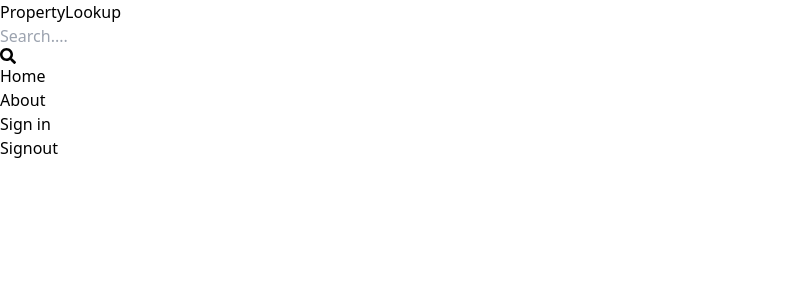
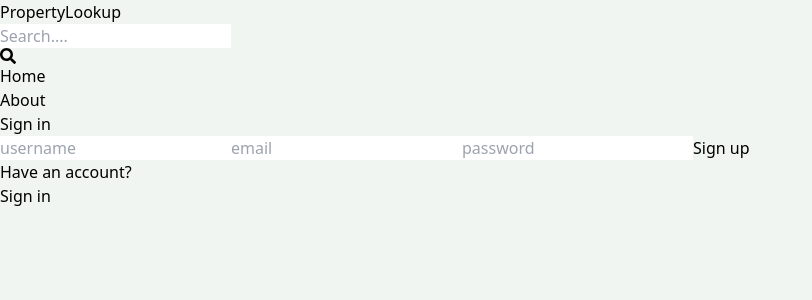
Before and after one commit to rincemathew/propertylookup, a React (Vite) app in the folder client/: page /sign-up in a window 1280 px wide. Shown: the top 300 px of the page, without its empty margins (0-812 px from the left). Built offline with nearby package versions, Linux system fonts and the light colour scheme.

Commit message:
signup created

```diff
--- a/client/src/index.css
+++ b/client/src/index.css
@@ -1,3 +1,7 @@
 @tailwind base;
 @tailwind components;
 @tailwind utilities;
+
+body{
+    background-color: rgb(241, 245, 241);
+}
--- a/client/src/pages/SignUp.jsx
+++ b/client/src/pages/SignUp.jsx
@@ -1,7 +1,20 @@
-// import React from 'react'
-
+import {Link} from 'react-router-dom'
 export const SignUp = () => {
   return (
-    <div>Signout</div>
+    <div className="p-3 max-w-lg mx-auto">
+      <h1 className="text-3xl text-center font-semibold my-7"></h1>
+      <form className="flex flex-col gap-4">
+        <input type="text" placeholder="username" className="border p-3 rounded-lg" id="username" />
+        <input type="email" placeholder="email" className="border p-3 rounded-lg" id="email" />
+        <input type="password" placeholder="password" className="border p-3 rounded-lg" id="password" />
+        <button className="bg-slate-700 text-white p-3 rounded-lg uppercase hover:opacity-95 disabled:opacity-80">Sign up</button>
+        <div className='flex gap-2 mt-5'>
+          <p>Have an account?</p>
+          <Link to={"/sign-in"}>
+            <span className='text-blue-700'>Sign in</span>
+          </Link>
+        </div>
+      </form>
+    </div>
   )
 }
```
Also changed, not shown: 1 other file (tests, documents, lock files or other folders).
